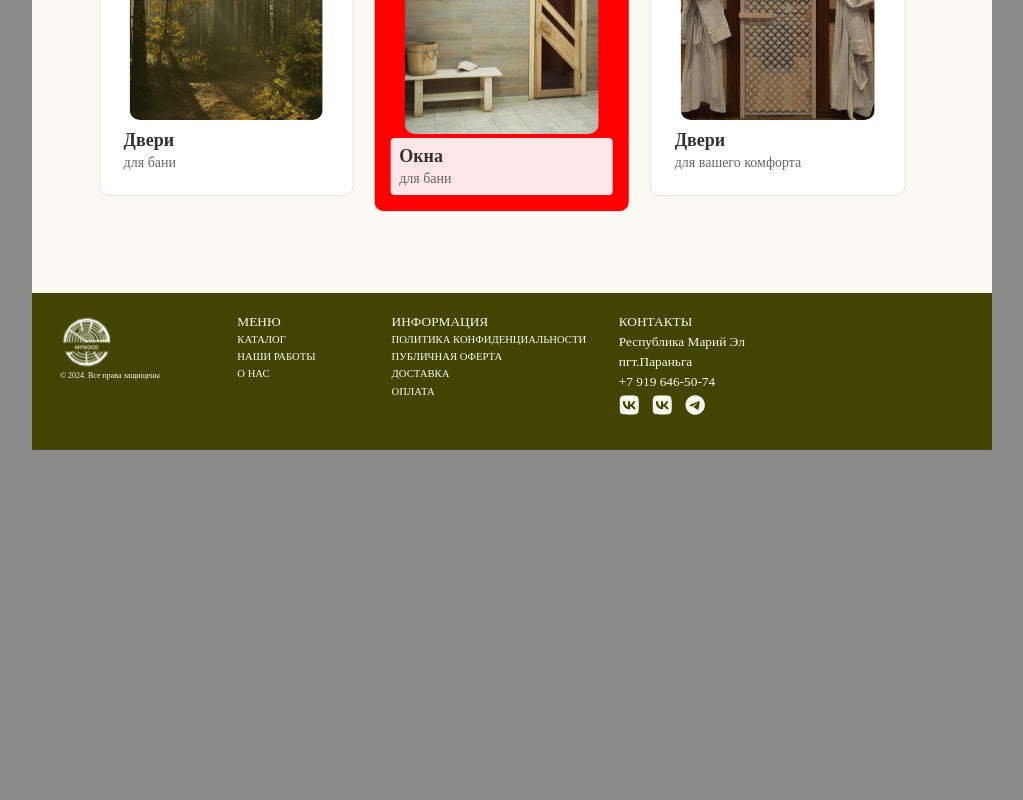
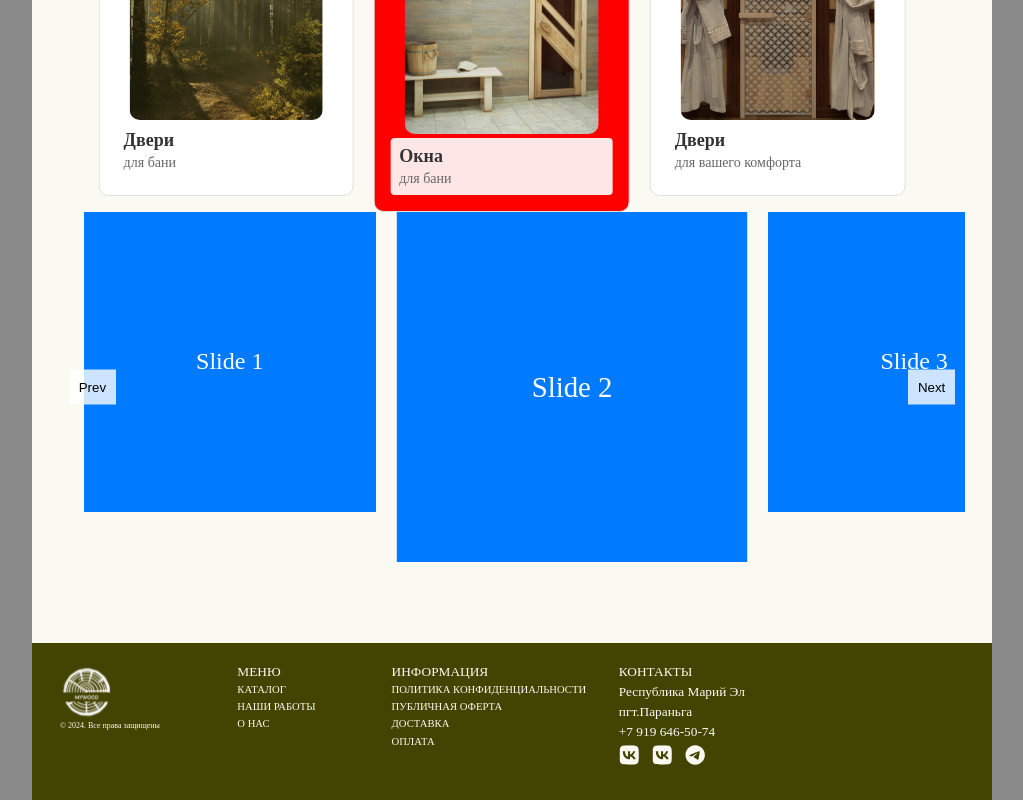
Before and after one commit to Safirenat/mywood, a Next.js app: page / in a window 1280 px wide. Shown: the part 1856-2656 px from the top of the page, without its empty margins (128-1151 px from the left). Before the commit the page ends 2306 px from the top, so only its background shows below. Built offline with nearby package versions, Linux system fonts and the light colour scheme.

Commit message:
Слайдер новый

```diff
--- a/src/app/components/sections/carousel.home.section/index.tsx
+++ b/src/app/components/sections/carousel.home.section/index.tsx
@@ -4,6 +4,7 @@ import { FC } from "react";
 import s from "./carousel.home.section.module.scss";
 import { SectionHeader } from "../../ui/section.header";
 import { Carousel } from "../../ui/carousel";
+import Slider from "../../ui/slider/Index";
 
 const slides = [
     {
@@ -70,6 +71,7 @@ const CarouselHomeSection = () => {
       </div>
 
       <Carousel slides={slides} />
+      <Slider/>
 
 
     </div>
--- /dev/null
+++ b/src/app/components/ui/slider/Index.tsx
@@ -0,0 +1,37 @@
+import { useState } from 'react';
+import styles from './slider.module.scss';
+
+const Slider = () => {
+  const [currentIndex, setCurrentIndex] = useState(0);
+  const slides = Array.from({ length: 10 }, (_, i) => `Slide ${i + 1}`);
+
+  const nextSlide = () => {
+    setCurrentIndex((prevIndex) => (prevIndex + 1) % slides.length);
+  };
+
+  const prevSlide = () => {
+    setCurrentIndex((prevIndex) => (prevIndex - 1 + slides.length) % slides.length);
+  };
+
+  return (
+    <div className={styles.slider}>
+      <div className={styles.slides} style={{ transform: `translateX(${-currentIndex * 33.33}%)` }}>
+        {slides.map((slide, index) => {
+          const isActive = index === (currentIndex + 1) % slides.length; // Центральный слайд
+          return (
+            <div
+              key={index}
+              className={`${styles.slide} ${isActive ? styles.active : ''}`}
+            >
+              {slide}
+            </div>
+          );
+        })}
+      </div>
+      <button className={`${styles.button} ${styles.prev}`} onClick={prevSlide}>Prev</button>
+      <button className={`${styles.button} ${styles.next}`} onClick={nextSlide}>Next</button>
+    </div>
+  );
+};
+
+export default Slider;
--- /dev/null
+++ b/src/app/components/ui/slider/slider.module.scss
@@ -0,0 +1,48 @@
+.slider {
+  width: 100%;
+  overflow: hidden;
+  position: relative;
+}
+
+.slides {
+  display: flex;
+  transition: transform 0.5s ease;
+}
+
+.slide {
+  min-width: calc(33.33% - 10px);
+  margin: 0 25px;
+  box-sizing: border-box;
+  transition: transform 0.5s ease, height 0.5s ease;
+  display: flex;
+  justify-content: center;
+  align-items: center;
+  background-color: #007aff;
+  color: #fff;
+  font-size: 24px;
+  height: 300px;
+}
+
+.active {
+  transform: scale(1.2);
+  height: 350px;
+}
+
+.button {
+  position: absolute;
+  top: 50%;
+  transform: translateY(-50%);
+  background-color: rgba(255, 255, 255, 0.8);
+  border: none;
+  cursor: pointer;
+  padding: 10px;
+  z-index: 10;
+}
+
+.prev {
+  left: 10px;
+}
+
+.next {
+  right: 10px;
+}
```
